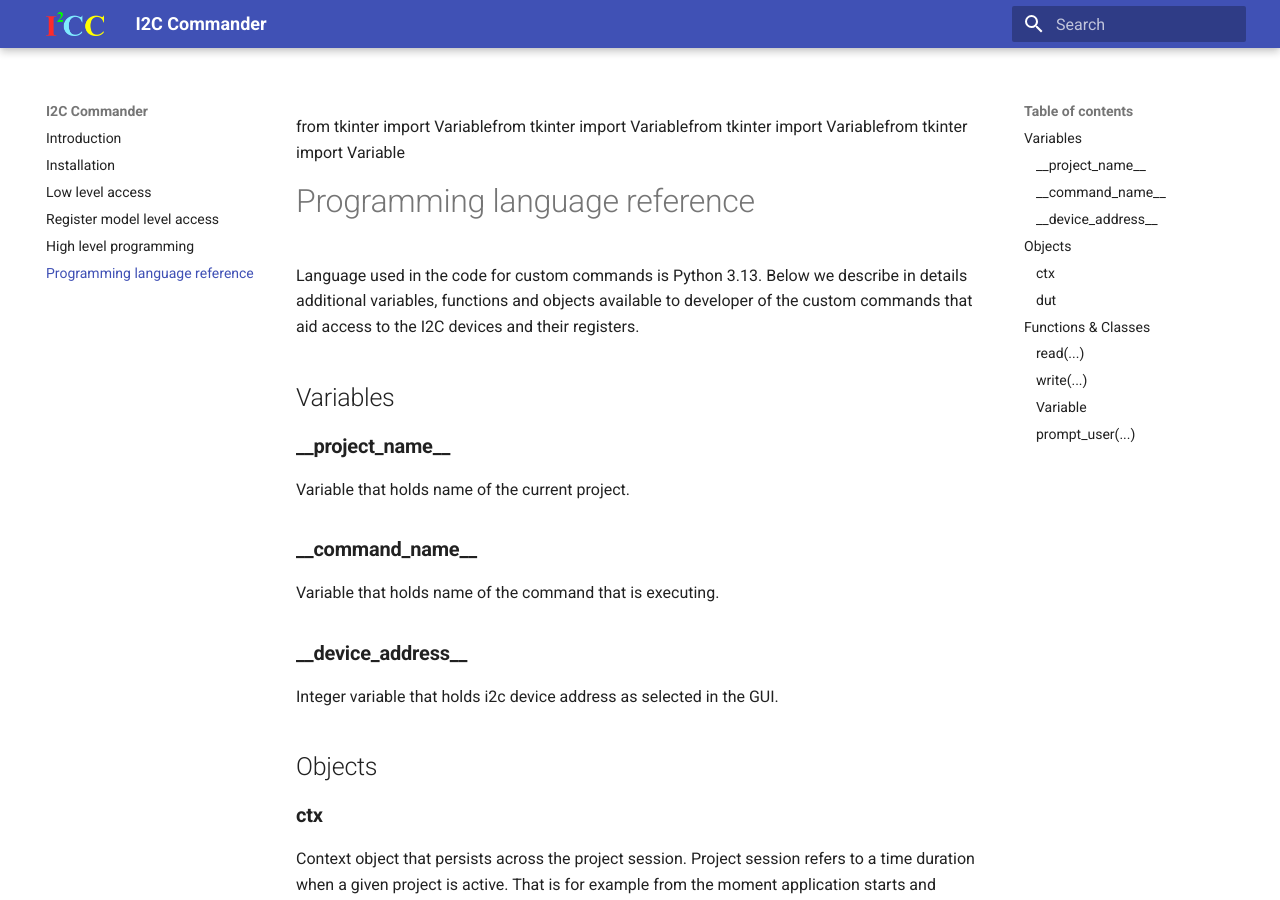
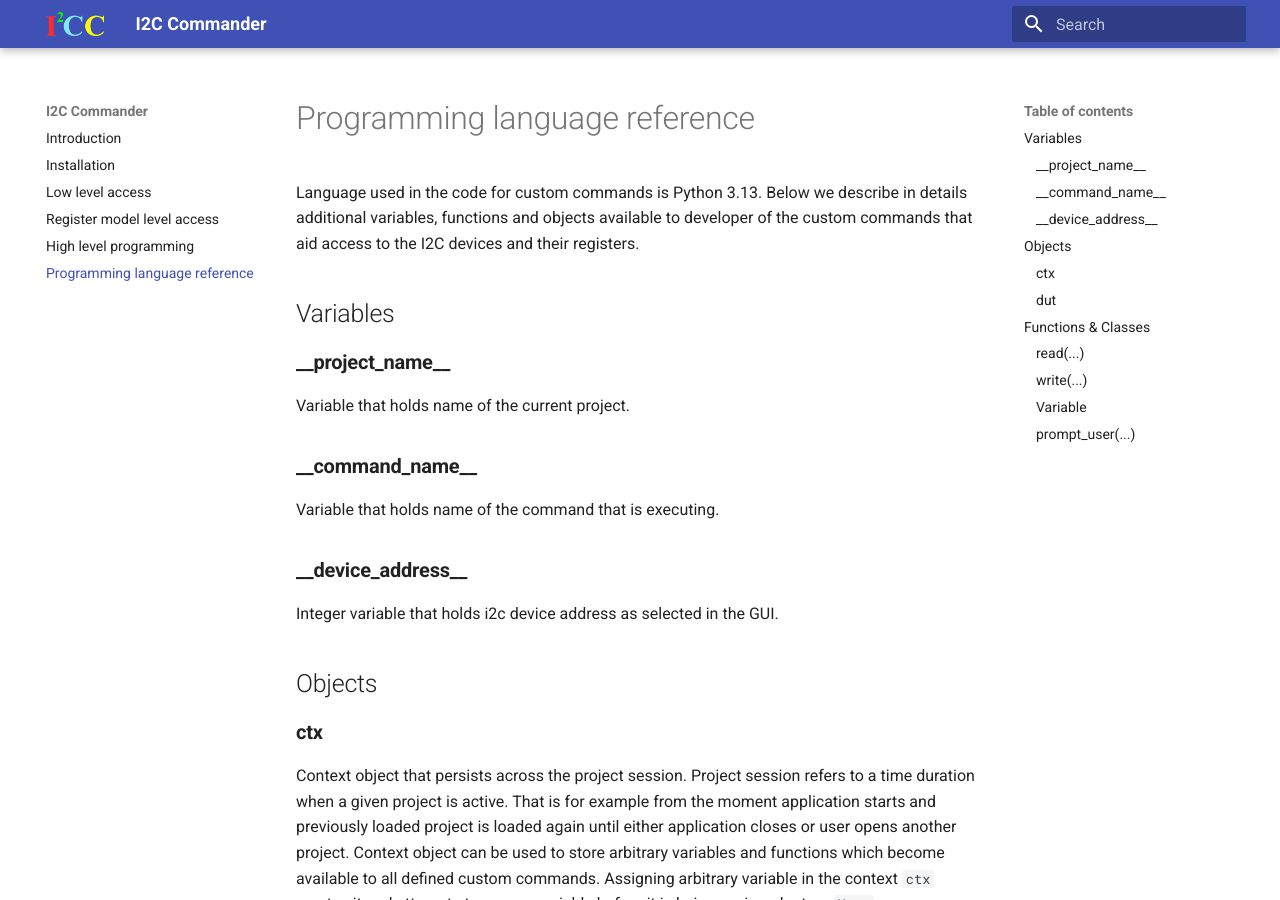
Before and after one commit to priimak/i2cc, an MkDocs documentation site: the page built from docs/prog_ref.md, in a window 1280 px wide and 900 px high. Built offline with MkDocs 1.6.1 and Material for MkDocs 9.7.7, drawn with Linux system fonts in a browser that asks for light colours.

Commit message:
More docs

```diff
--- a/docs/prog_ref.md
+++ b/docs/prog_ref.md
@@ -1,5 +1,3 @@
-from tkinter import Variablefrom tkinter import Variablefrom tkinter import Variablefrom tkinter import Variable
-
 # Programming language reference
 
 Language used in the code for custom commands is Python 3.13. Below we describe in
```
